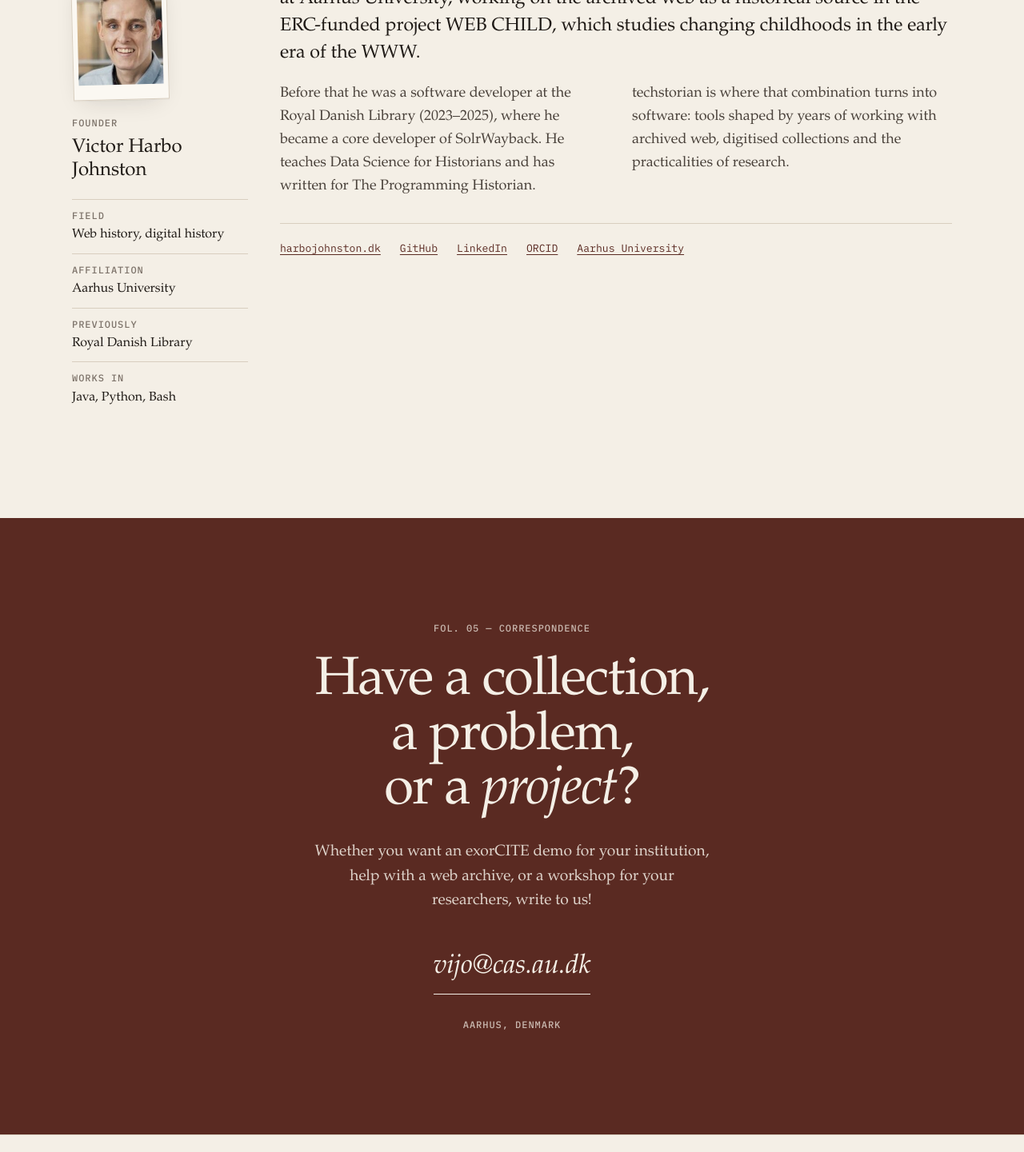
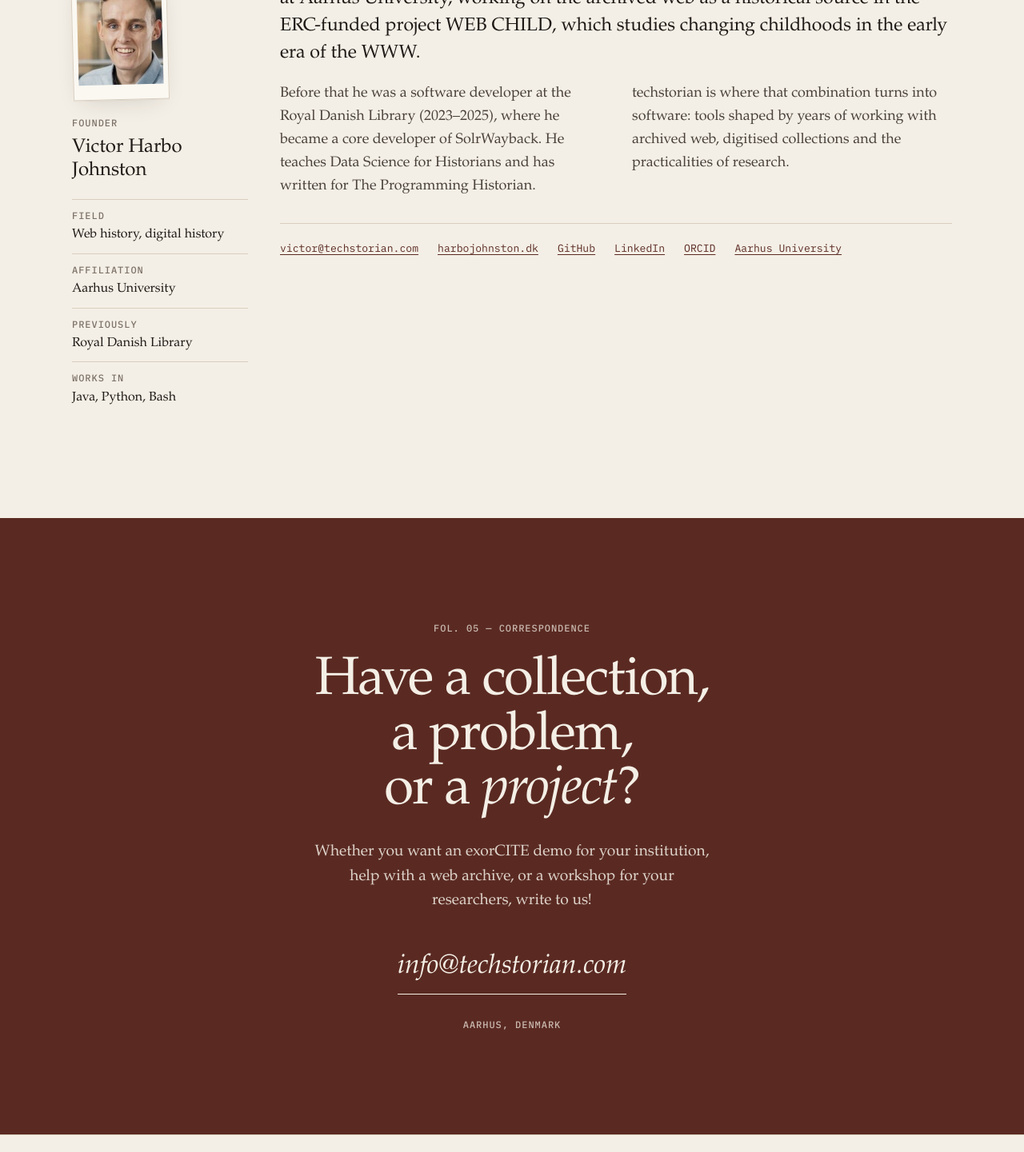
Before and after one commit to TechStorian/techstorian-landing, a Vue app: page / in a window 1280 px wide. Shown: the part 5211-6652 px from the top of the page at 80% size. Built offline with nearby package versions, Linux system fonts and the light colour scheme.

Commit message:
Update emails in app

```diff
--- a/src/components/AboutSection.vue
+++ b/src/components/AboutSection.vue
@@ -3,6 +3,7 @@ import { founder, links } from '../content'
 import portrait from '../assets/victor.jpg'
 
 const profiles = [
+  { label: founder.email, href: `mailto:${founder.email}` },
   { label: 'harbojohnston.dk', href: links.founderSite },
   { label: 'GitHub', href: links.github },
   { label: 'LinkedIn', href: links.linkedin },
--- a/src/content.ts
+++ b/src/content.ts
@@ -2,7 +2,7 @@
 // without touching the components.
 
 export const contact = {
-  email: 'vijo@cas.au.dk',
+  email: 'info@techstorian.com',
   location: 'Aarhus, Denmark',
 }
 
@@ -120,6 +120,7 @@ export const writing = {
 export const founder = {
   name: 'Victor Harbo Johnston',
   role: 'Founder',
+  email: 'victor@techstorian.com',
   bio: [
     'Victor is a digital historian and software developer. He is a PhD fellow in History at Aarhus University, working on the archived web as a historical source in the ERC-funded project WEB CHILD, which studies changing childhoods in the early era of the WWW.',
     'Before that he was a software developer at the Royal Danish Library (2023–2025), where he became a core developer of SolrWayback. He teaches Data Science for Historians and has written for The Programming Historian.',
```
